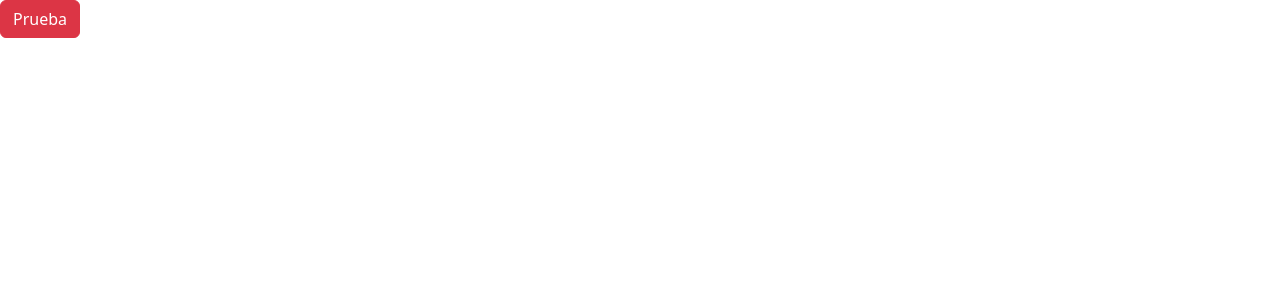
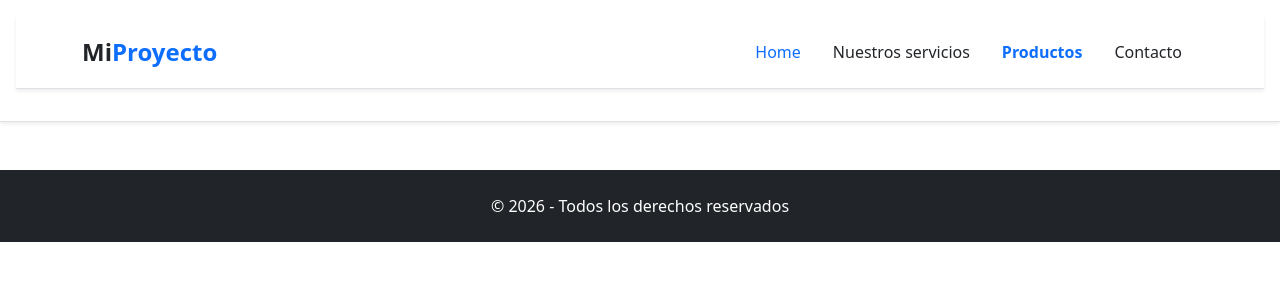
Before and after one commit to adrianamat6/angular-rutas-pagina-web, an Angular app in the folder angular-rutas-pagina-web/: page / in a window 1280 px wide. Shown: the top 300 px of the page. Built offline with nearby package versions, Linux system fonts and the light colour scheme.

Commit message:
Cargamos un componente shared/header y hacemos la maquetación inicial

```diff
--- a/angular-rutas-pagina-web/src/app/app.html
+++ b/angular-rutas-pagina-web/src/app/app.html
@@ -1,5 +1,14 @@
-<button class="btn btn-danger" >Prueba</button>
+<header class="p-3 mb-3 border-bottom sticky-top bg-white bg-opacity-75 shadow-sm" style="backdrop-filter: blur(10px);">
+  <app-header></app-header>
+</header>
 
-
+<main>
 
 <router-outlet></router-outlet>
+</main>
+
+<footer class="bg-dark text-white text-center py-4 mt-5">
+    <div class="container">
+        <p class="mb-0">© 2026 - Todos los derechos reservados</p>
+    </div>
+</footer>
--- a/angular-rutas-pagina-web/src/app/app.ts
+++ b/angular-rutas-pagina-web/src/app/app.ts
@@ -1,9 +1,10 @@
 import { Component, signal } from '@angular/core';
 import { RouterOutlet } from '@angular/router';
+import { HeaderComponent } from '../shared/header/header.component';
 
 @Component({
   selector: 'app-root',
-  imports: [RouterOutlet],
+  imports: [RouterOutlet, HeaderComponent],
   templateUrl: './app.html',
   styleUrl: './app.css'
 })
--- /dev/null
+++ b/angular-rutas-pagina-web/src/shared/header/header.component.css
@@ -0,0 +1,13 @@
+.hover-link {
+  transition: all 0.3s ease;
+}
+
+.hover-link:hover {
+  color: #0d6efd !important; /* El azul de Bootstrap */
+  transform: translateY(-2px);
+}
+
+/* Resaltado especial para la nueva ruta de Productos */
+.nav-link.text-primary {
+  position: relative;
+}
--- /dev/null
+++ b/angular-rutas-pagina-web/src/shared/header/header.component.html
@@ -0,0 +1,18 @@
+<header class="p-3 mb-3 border-bottom sticky-top bg-white bg-opacity-75 shadow-sm" style="backdrop-filter: blur(10px);">
+  <div class="container">
+    <div class="d-flex flex-wrap align-items-center justify-content-between">
+
+      <a href="/" class="d-flex align-items-center mb-2 mb-lg-0 text-dark text-decoration-none fw-bold fs-4">
+        Mi <span class="text-primary"> Proyecto</span>
+      </a>
+
+      <ul class="nav col-12 col-lg-auto mb-2 justify-content-center mb-md-0 fw-medium">
+        <li><a class="nav-link px-3 link-primary active">Home</a></li>
+        <li><a  class="nav-link px-3 link-dark">Nuestros servicios</a></li>
+        <li><a class="nav-link px-3 link-dark text-primary fw-bold">Productos</a></li>
+        <li><a  class="nav-link px-3 link-dark">Contacto</a></li>
+      </ul>
+
+    </div>
+  </div>
+</header>
```
Also changed, not shown: angular-rutas-pagina-web/src/shared/header/header.component.ts (added, +11 -0 lines).
